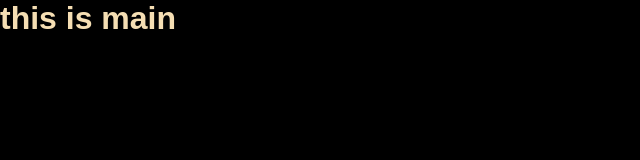
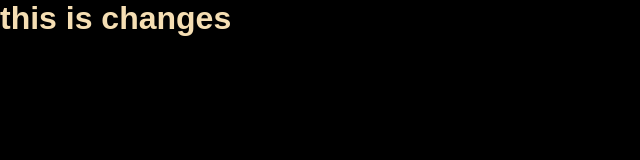
Before and after one commit to AnamuddinAhmad/Digi-UpSwing, a plain HTML site: page index.html in a window 1280 px wide. Shown: the whole page, without its empty margins (0-640 px from the left). Drawn offline with Linux system fonts and the light colour scheme.

Commit message:
Changes in changes branch

```diff
--- a/index.html
+++ b/index.html
@@ -8,7 +8,7 @@
 </head>
 <body>
     <main>
-        <h1>this is main</h1>
+        <h1>this is changes</h1>
     </main>
 
     <script src="./script.js"></script>
```
